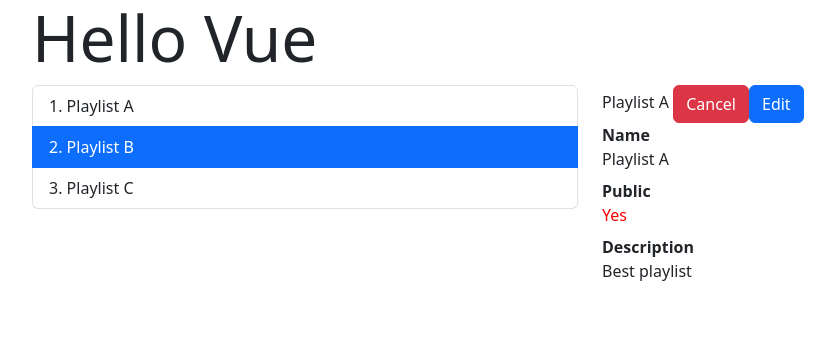
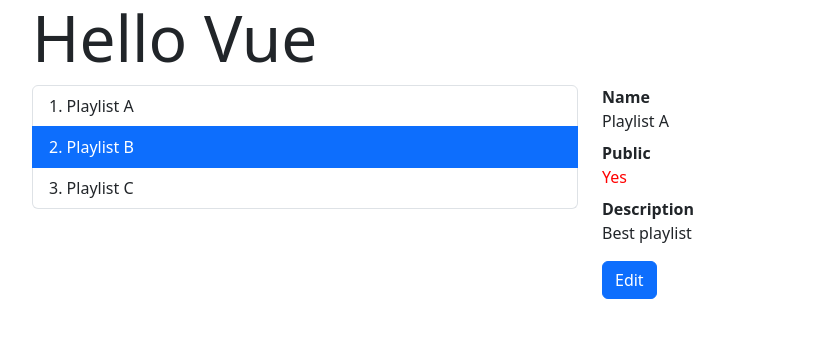
Before and after one commit to ev45ive/sages-vue-open-wrzesien, a Vue app: page / in a window 1280 px wide. Shown: the top 338 px of the page, without its empty margins (50-885 px from the left). Built offline with nearby package versions, Linux system fonts and the light colour scheme.

Commit message:
Exercise: Emit values from buttons to parent methods

```diff
--- a/src/playlists/components/PlaylistDetails.vue
+++ b/src/playlists/components/PlaylistDetails.vue
@@ -12,6 +12,8 @@
       <dt>Description</dt>
       <dd>{{ playlist.description }}</dd>
     </dl>
+
+    <button class="btn btn-primary" @click="0">Edit</button>
   </div>
 </template>
 
@@ -21,8 +23,6 @@ import { Playlist } from "../../common/model/Playlist";
 defineProps<{
   playlist: Playlist;
 }>();
-
-
 </script>
 
 <style scoped>
--- a/src/playlists/components/PlaylistEditor.vue
+++ b/src/playlists/components/PlaylistEditor.vue
@@ -35,19 +35,19 @@
           v-model="playlist.description"
         ></textarea>
       </div>
+
+      <button class="btn btn-danger" @click="0">Cancel</button>
       <button type="submit" class="btn btn-primary">Submit</button>
     </form>
   </div>
 </template>
 
 <script lang="ts" setup>
-import { Playlist } from '../../common/model/Playlist';
-
+import { Playlist } from "../../common/model/Playlist";
 
 defineProps<{
   playlist: Playlist;
 }>();
-
 </script>
 
 <style scoped></style>
--- a/src/playlists/containers/PlaylistsView.vue
+++ b/src/playlists/containers/PlaylistsView.vue
@@ -8,13 +8,8 @@
         />
       </div>
       <div class="col">
-
-        {{ selected.name }}
-        <button class="btn btn-danger" @click="showDetails">Cancel</button>
-        <button class="btn btn-primary" @click="showEditor">Edit</button>
-
         <PlaylistDetails :playlist="selected" v-if="mode === 'details'" />
-        <PlaylistEditor  :playlist="selected" v-else-if="mode === 'editor'" />
+        <PlaylistEditor :playlist="selected" v-else-if="mode === 'editor'" />
       </div>
     </div>
   </div>
@@ -37,8 +32,12 @@ const selectPlaylistById = (id: string) => {
   selected.value = playlists.value.find((p) => p.id === id)!;
 };
 
+// TODO: Connect buttons
 const showDetails = () => (mode.value = "details");
 const showEditor = () => (mode.value = "editor");
+const savePlaylist = (draft: Playlist) => {
+  mode.value = "editor";
+};
 </script>
 
 <style scoped></style>
```
